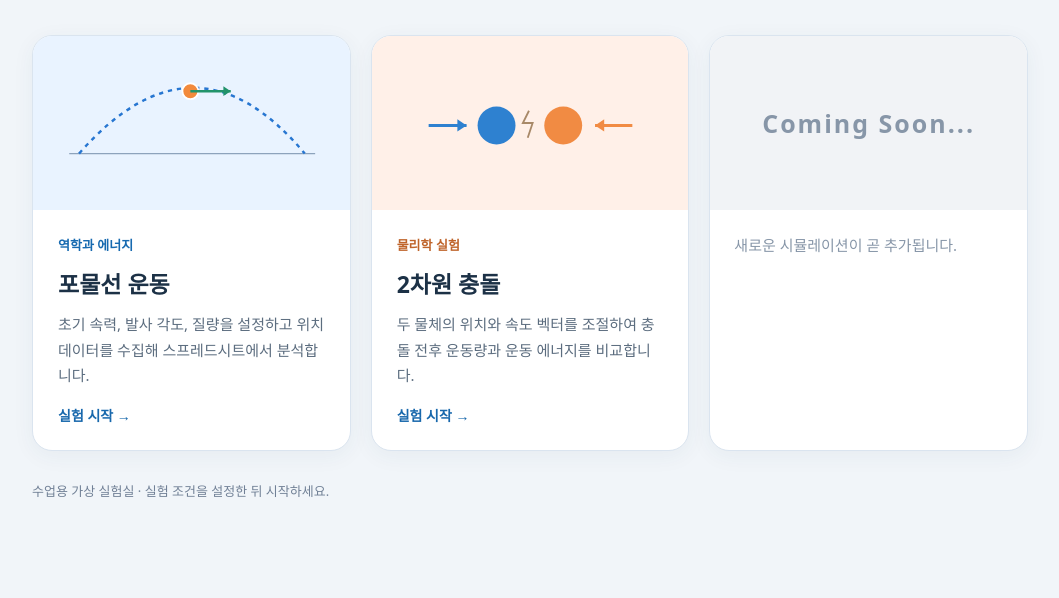
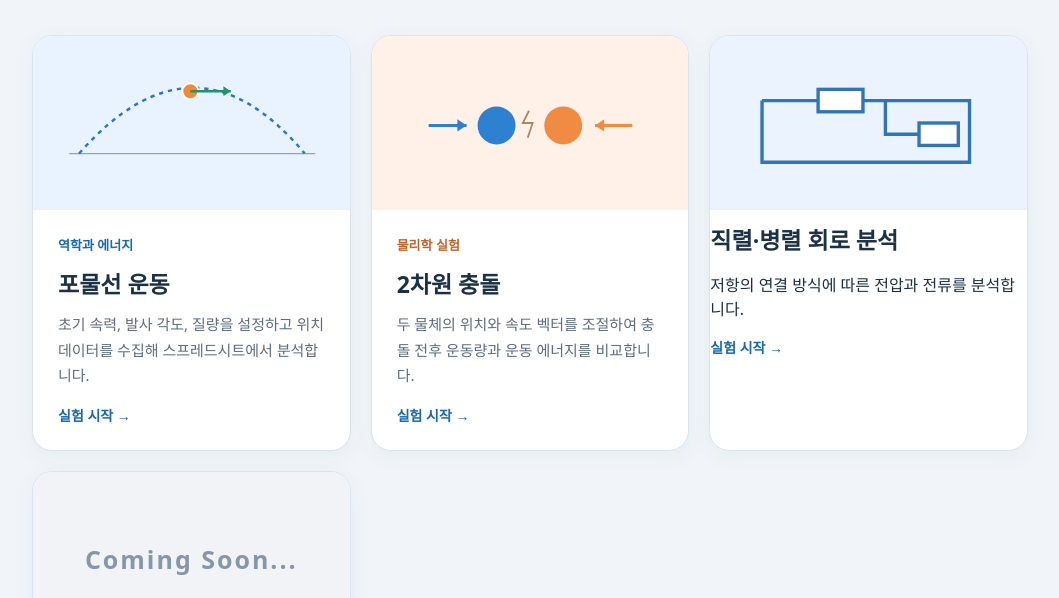
Before and after one commit to 18881-creator/MinK-physics-lab, a plain HTML site: page index.html in a window 1280 px wide. Shown: the part 202-800 px from the top of the page, without its empty margins (110-1169 px from the left). Drawn offline with Linux system fonts and the light colour scheme.

Commit message:
Add Circuit Simulation Card

```diff
--- a/index.html
+++ b/index.html
@@ -37,7 +37,26 @@
 <a class="card" href="projectile.html"><div class="art"><svg viewBox="0 0 440 150" role="img" aria-label="포물선 운동을 표현한 그림"><path d="M20 125H422" stroke="#8da3bc" stroke-width="2"/><path d="M36 125 Q225 -90 405 125" fill="none" stroke="#2776d1" stroke-width="4" stroke-dasharray="7 8"/><circle cx="218" cy="23" r="13" fill="#f28a3c" stroke="white" stroke-width="3"/><path d="M218 23h66" stroke="#22936b" stroke-width="4"/><path d="m284 23-12-8v16Z" fill="#22936b"/></svg></div><div class="copy"><div class="tag">역학과 에너지</div><h2>포물선 운동</h2><div class="description">초기 속력, 발사 각도, 질량을 설정하고 위치 데이터를 수집해 스프레드시트에서 분석합니다.</div><div class="go">실험 시작 →</div></div></a>
 <a class="card" href="collision.html"><div class="art collision"><svg viewBox="0 0 440 150" role="img" aria-label="두 물체의 충돌을 표현한 그림"><circle cx="166" cy="79" r="31" fill="#2e81d0"/><circle cx="275" cy="79" r="31" fill="#f18b43"/><path d="M55 79H117" stroke="#2e81d0" stroke-width="5"/><path d="m117 79-15-10v20Z" fill="#2e81d0"/><path d="M388 79H327" stroke="#f18b43" stroke-width="5"/><path d="m327 79 15-10v20Z" fill="#f18b43"/><path d="M219 55l-10 20h16l-8 24" stroke="#a88968" stroke-width="3" fill="none"/></svg></div><div class="copy"><div class="tag">물리학 실험</div><h2>2차원 충돌</h2><div class="description">두 물체의 위치와 속도 벡터를 조절하여 충돌 전후 운동량과 운동 에너지를 비교합니다.</div><div class="go">실험 시작 →</div></div></a>
 
-<div class="card coming-soon-card" style="cursor:default;">
+<a class="card" href="circuit.html">
+  <div class="art" style="display:flex; align-items:center; justify-content:center; background:#eaf3ff; min-height:174px;">
+    <svg viewBox="0 0 240 120" width="230" aria-label="직렬 병렬 회로 그림">
+      <g stroke="#3275b5" stroke-width="3" fill="none">
+        <path d="M25 40 H75 M115 40 H210 V95 H25 V40"/>
+        <rect x="75" y="30" width="40" height="20" fill="white"/>
+        <path d="M135 40 V70 H165"/>
+        <rect x="165" y="60" width="35" height="20" fill="white"/>
+      </g>
+    </svg>
+  </div>
+  <div class="content">
+    <h2>직렬·병렬 회로 분석</h2>
+    <p>저항의 연결 방식에 따른 전압과 전류를 분석합니다.</p>
+    <span class="go">실험 시작 →</span>
+  </div>
+</a>
+
+
+  <div class="card coming-soon-card" style="cursor:default;">
   <div class="art" style="background:#f1f3f6; display:flex; align-items:center; justify-content:center; min-height:174px;">
     <span style="color:#8796a8; font-size:25px; font-weight:700; letter-spacing:2px;">
       Coming Soon...
```
